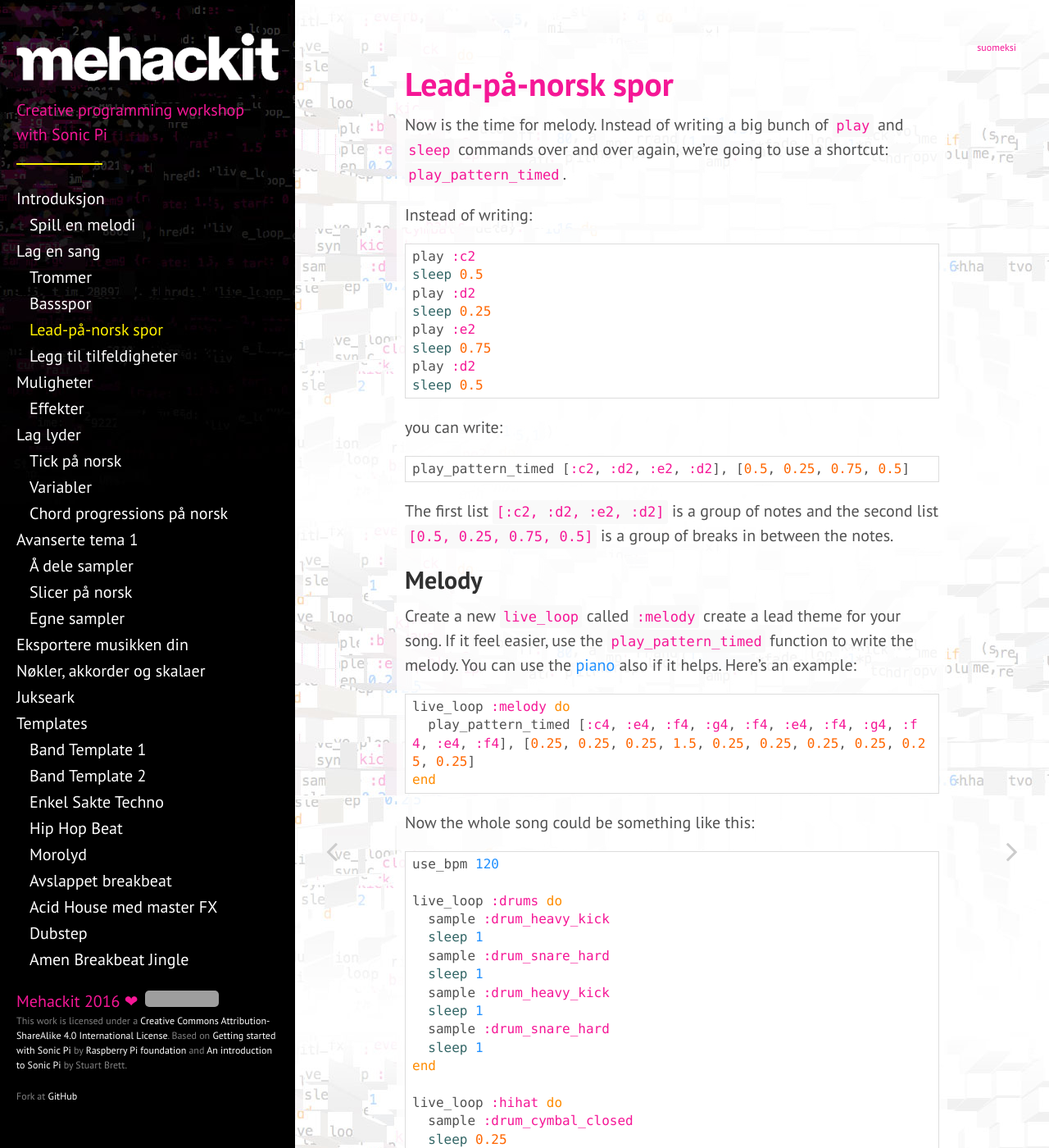
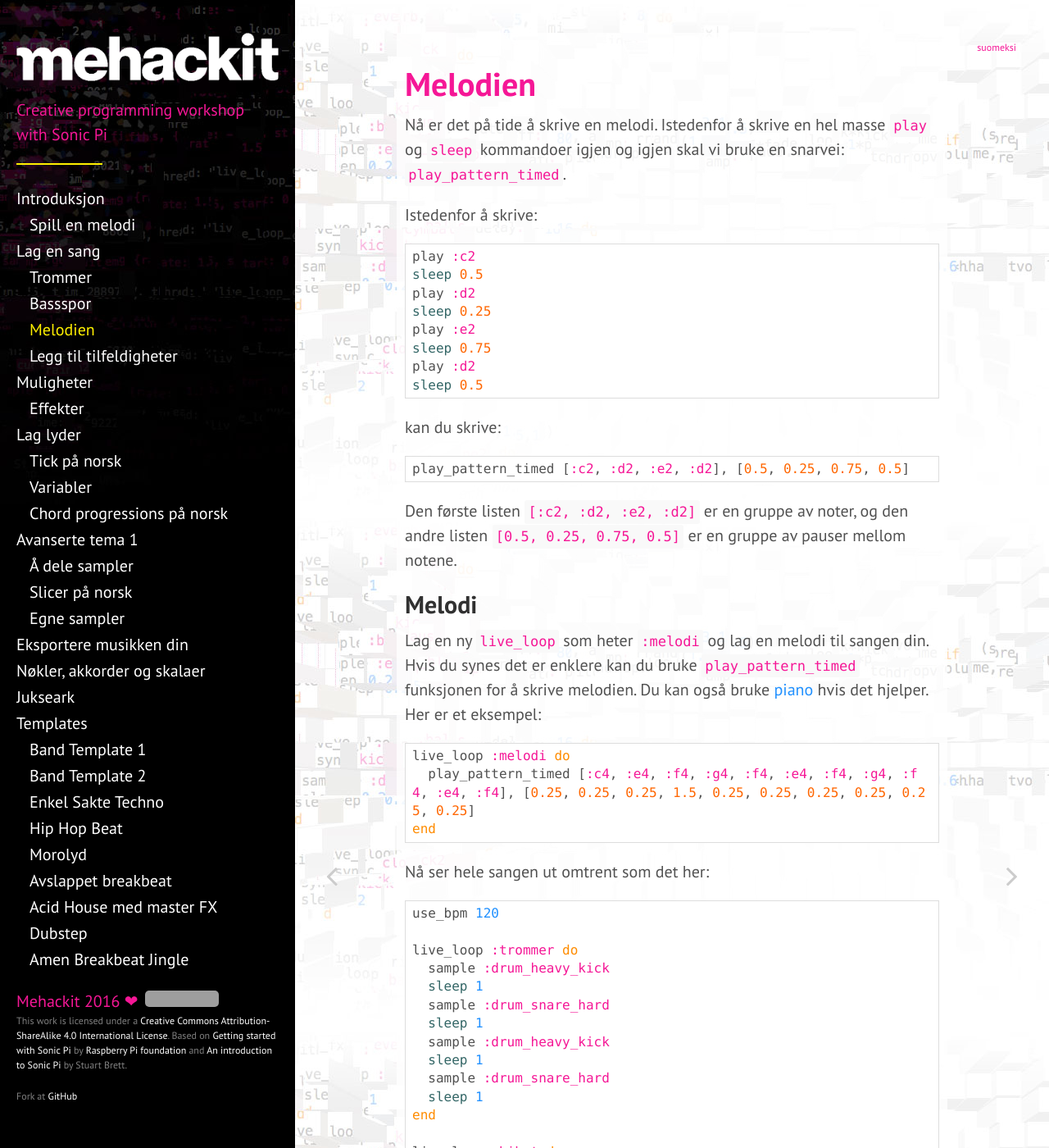
Before and after one commit to mehackit/sonic-pi-workshop, a Jekyll site: the page built from _exercises/no/02-make-a-song/04-lead.md, in a window 1280 px wide and 1400 px high. Shown: the whole window at 82% size. Built offline with Jekyll 4.4.1, drawn with Linux system fonts in a browser that asks for light colours; nearby versions of some CDN libraries; some of the changed text lies outside the part shown; grey boxes are pictures that could not be loaded.

Commit message:
translate 02-04 to no

```diff
--- a/_exercises/no/02-make-a-song/04-lead.md
+++ b/_exercises/no/02-make-a-song/04-lead.md
@@ -1,13 +1,13 @@
 ---
 chapter: Lag en sang
-title: Lead-på-norsk spor
+title: Melodien
 lang: no
 layout: exercise
 ---
 
-Now is the time for melody. Instead of writing a big bunch of `play` and `sleep` commands over and over again, we're going to use a shortcut: `play_pattern_timed`.
+Nå er det på tide å skrive en melodi. Istedenfor å skrive en hel masse `play` og `sleep` kommandoer igjen og igjen skal vi bruke en snarvei: `play_pattern_timed`.
 
-Instead of writing:
+Istedenfor å skrive:
 
 {% highlight ruby %}
 play :c2
@@ -20,30 +20,30 @@ play :d2
 sleep 0.5
 {% endhighlight %}
 
-you can write:
+kan du skrive:
 
 {% highlight ruby %}
 play_pattern_timed [:c2, :d2, :e2, :d2], [0.5, 0.25, 0.75, 0.5]
 {% endhighlight %}
 
-The first list `[:c2, :d2, :e2, :d2]` is a group of notes and the second list `[0.5, 0.25, 0.75, 0.5]` is a group of breaks in between the notes.
+Den første listen `[:c2, :d2, :e2, :d2]` er en gruppe av noter, og den andre listen `[0.5, 0.25, 0.75, 0.5]` er en gruppe av pauser mellom notene.
 
-## Melody
+## Melodi
 
-Create a new `live_loop` called `:melody` create a lead theme for your song. If it feel easier, use the `play_pattern_timed` function to write the melody. You can use the <a href="{{ "/exercises/09-keys-chords-and-scales/01-piano.html" | prepend: site.baseurl }}">piano</a> also if it helps. Here's an example:
+Lag en ny `live_loop` som heter `:melodi` og lag en melodi til sangen din. Hvis du synes det er enklere kan du bruke `play_pattern_timed` funksjonen for å skrive melodien. Du kan også bruke <a href="{{ "/exercises/09-keys-chords-and-scales/01-piano.html" | prepend: site.baseurl }}">piano</a> hvis det hjelper. Her er et eksempel:
 
 {% highlight ruby %}
-live_loop :melody do
+live_loop :melodi do
   play_pattern_timed [:c4, :e4, :f4, :g4, :f4, :e4, :f4, :g4, :f4, :e4, :f4], [0.25, 0.25, 0.25, 1.5, 0.25, 0.25, 0.25, 0.25, 0.25, 0.25]
 end
 {% endhighlight %}
 
-Now the whole song could be something like this:
+Nå ser hele sangen ut omtrent som det her:
 
 {% highlight ruby %}
 use_bpm 120
 
-live_loop :drums do
+live_loop :trommer do
   sample :drum_heavy_kick
   sleep 1
   sample :drum_snare_hard
@@ -73,9 +73,9 @@ live_loop :bass do
   sleep 1
 end
 
-live_loop :melody do
+live_loop :melodi do
   play_pattern_timed [:c4, :e4, :f4, :g4, :f4, :e4, :f4, :g4, :f4, :e4, :f4], [0.25, 0.25, 0.25, 1.5, 0.25, 0.25, 0.25, 0.25, 0.25, 0.25], attack: 0, release: 0.2
 end
 {% endhighlight %}
 
-Yay, that's a great start! Now go and explore with different melodies, synths and `attack:` and `release:` values.
+Supert, det er en flott begynnelse! Nå kan du utforske med forskjellige melodier, synther og `attack:` og `release:` verdier.
```
